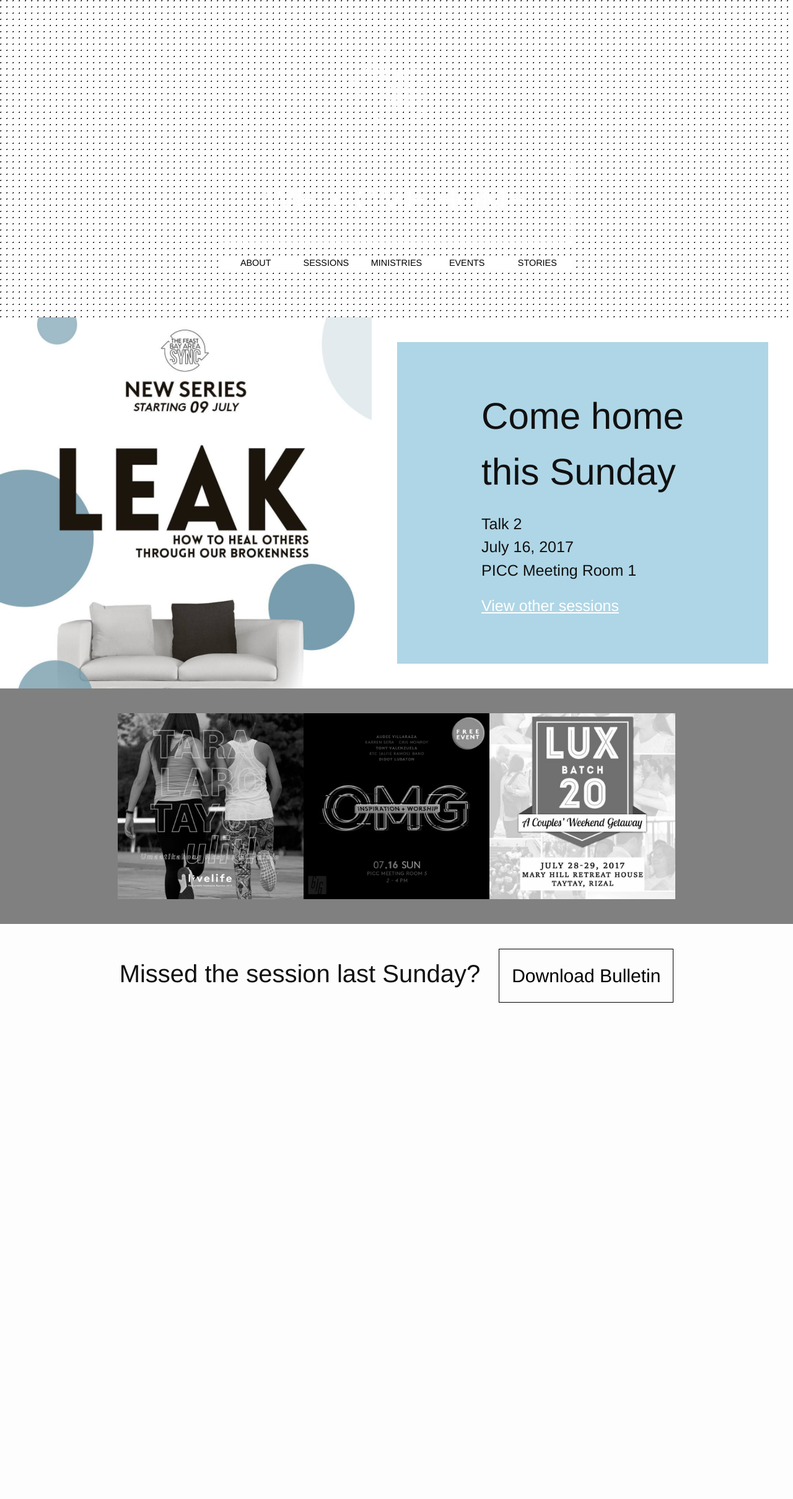
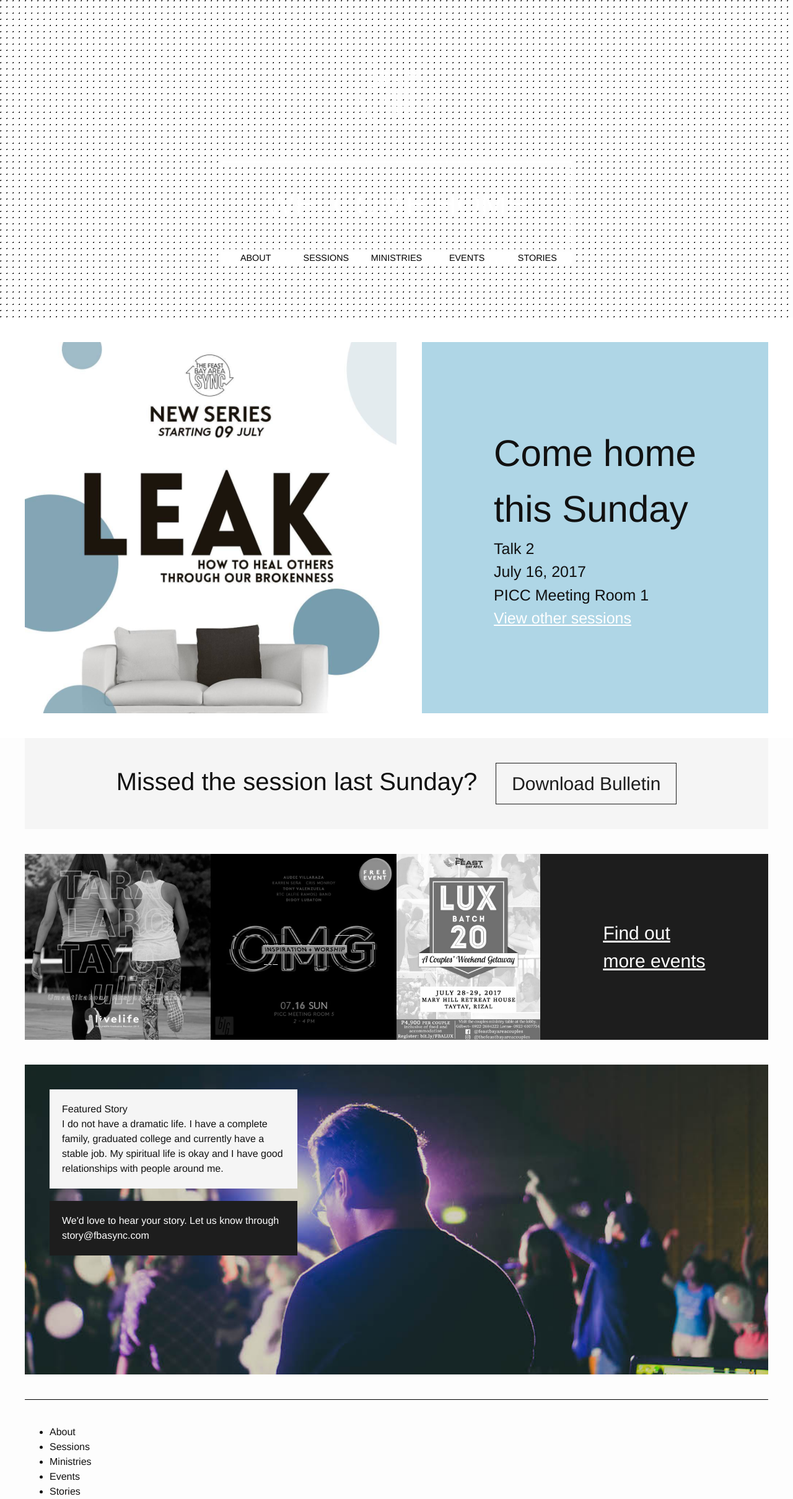
Before and after one commit to carlflor/fbasync, a Jekyll site: the page built from index.html, in a window 1280 px wide. Shown: the whole page at 62% size. Built offline with Jekyll 4.4.1, drawn with Linux system fonts in a browser that asks for light colours; before the commit the page ends 1658 px from its top, so only the background shows below that.

Commit message:
updated homepage structure

```diff
--- a/_includes/footer.html
+++ b/_includes/footer.html
@@ -1,5 +1,5 @@
-<footer class="site-footer">
-
+<footer class="sync-footer">
+<!--
   <div class="wrapper">
 
     <h2 class="footer-heading">{{ site.title | escape }}</h2>
@@ -41,6 +41,15 @@
       </div>
     </div>
 
+  </div> -->
+
+  <div class="wrap">
+    <ul class="menu">
+      <li class="menu-item">About</li>
+      <li class="menu-item">Sessions</li>
+      <li class="menu-item">Ministries</li>
+      <li class="menu-item">Events</li>
+      <li class="menu-item">Stories</li>
+    </ul>
   </div>
-
 </footer>
--- a/_sass/components/_event.scss
+++ b/_sass/components/_event.scss
@@ -7,6 +7,6 @@
 
   &:hover {
     filter: none;
-    transform: scale(1.01);
+    //transform: scale(1.01);
   }
 }
--- /dev/null
+++ b/_sass/components/_footer.scss
@@ -0,0 +1,7 @@
+.sync-footer {
+  > .wrap {
+    border-top: 1px solid black;
+    margin: 0 $spacing-unit;
+    padding-top: $spacing-unit;
+  }
+}
--- a/_sass/fbasync.scss
+++ b/_sass/fbasync.scss
@@ -1,10 +1,14 @@
 //colors
+$gray: #4c4c4c;
+$light-gray: #f5f5f5;
 $white: #fff;
+$off-black: #1d1d1d;
 
 
 @import
-'components/video',
-'components/event'
+'components/event',
+'components/footer',
+'components/video'
 ;
 
 @import
--- a/_sass/minima/_base.scss
+++ b/_sass/minima/_base.scss
@@ -34,7 +34,8 @@ h1, h2, h3, h4, h5, h6,
 p, blockquote, pre,
 ul, ol, dl, figure,
 %vertical-rhythm {
-  margin-bottom: $spacing-unit / 2;
+  //margin-bottom: $spacing-unit / 2;
+  margin-bottom: 0;
 }
 
 
--- a/_sass/pages/_home.scss
+++ b/_sass/pages/_home.scss
@@ -53,7 +53,7 @@
         }
 
         > .menu-item:hover {
-          background-color: black;
+          background-color: $off-black;
           color: white;
         }
       }
@@ -68,6 +68,8 @@
 
   > .image {
     width: 50%;
+    margin: $spacing-unit;
+    margin-right: 0;
   }
 
   > .schedule {
@@ -91,32 +93,77 @@
 }
 
 .events-panel {
-  background-color: gray;
   display: flex;
   justify-content: center;
   padding: $spacing-unit;
+
+  > .more {
+    height: 300px;
+    width: 100%;
+    color: white;
+    background: $off-black;
+    display: flex;
+    justify-content: center;
+    align-items: center;
+    font-size: 30px;
+    text-decoration: underline;
+  }
 }
 
 .download-bulletin {
+  background-color: $light-gray;
   align-items: baseline;
   display: flex;
   font-size: 40px;
   justify-content: center;
   padding: $spacing-unit;
+  margin: 0 $spacing-unit;
 
   > a {
-    border: 1px solid black;
-    color: black;
+    border: 1px solid $off-black;
+    color: $off-black;
     display: block;
     font-size: 30px;
     margin-left: 30px;
-    padding: 20px;
+    padding: 10px 25px;
     transition: all 0.3s ease;
 
     &:hover {
       color: $white;
-      background-color: black;
+      background-color: $off-black;
       text-decoration: none;
     }
   }
 }
+
+.stories-panel {
+  height: 500px;
+  position: relative;
+  margin: $spacing-unit;
+  margin-top: 0;
+
+  > .story-bg {
+    height: 100%;
+    object-fit: cover;
+    width: 100%;
+  }
+
+  > .details {
+    position: absolute;
+    top: $spacing-unit;
+    left: $spacing-unit;
+    max-width: 400px;
+
+    > .excerpt {
+      background: $light-gray;
+      padding: $spacing-unit/2;
+      margin-bottom: $spacing-unit/2;
+    }
+
+    > .share {
+      background: $off-black;
+      color: white;
+      padding: $spacing-unit/2;
+    }
+  }
+}
--- a/index.html
+++ b/index.html
@@ -31,14 +31,34 @@ layout: default
   </div>
   </div>
 </div>
-<div class="events-panel">
-  {% for event in site.events %}
-    {% if event.featured == true %}
-      <img class="event-thumb" src="{{site.baseurl}}{{ event.image }}">
-    {% endif %}
-  {% endfor %}
-</div>
 <div class="download-bulletin">
   <div class="message">Missed the session last Sunday?</div>
   <a src="">Download Bulletin</a>
 </div>
+<div class="events-panel">
+  {% for event in site.events %}
+    {% if event.featured == true %}
+      <img class="event-thumb" src="{{ site.baseurl }}{{ event.image }}">
+    {% endif %}
+  {% endfor %}
+  <div class="more">
+    Find out<br>more events
+  </div>
+</div>
+<div class="stories-panel">
+  {% for post in site.posts %}
+    <img class="story-bg" src="{{ site.baseurl }}{{ post.image }}">
+    <div class="details">
+      <div class="excerpt">
+        <h4>Featured Story</h4>
+        <p>
+          {{post.content}}
+        </p>
+      </div>
+      <div class="share">
+        We'd love to hear your story. Let us know through story@fbasync.com
+      </div>
+    </div>
+  {% endfor %}
+</div>
+{% include footer.html %}
```
Also changed, not shown: _posts/2017-07-16-gig-omg.md (added, +8 -0 lines), assets/images/posts/gig-omg.jpg (added).
